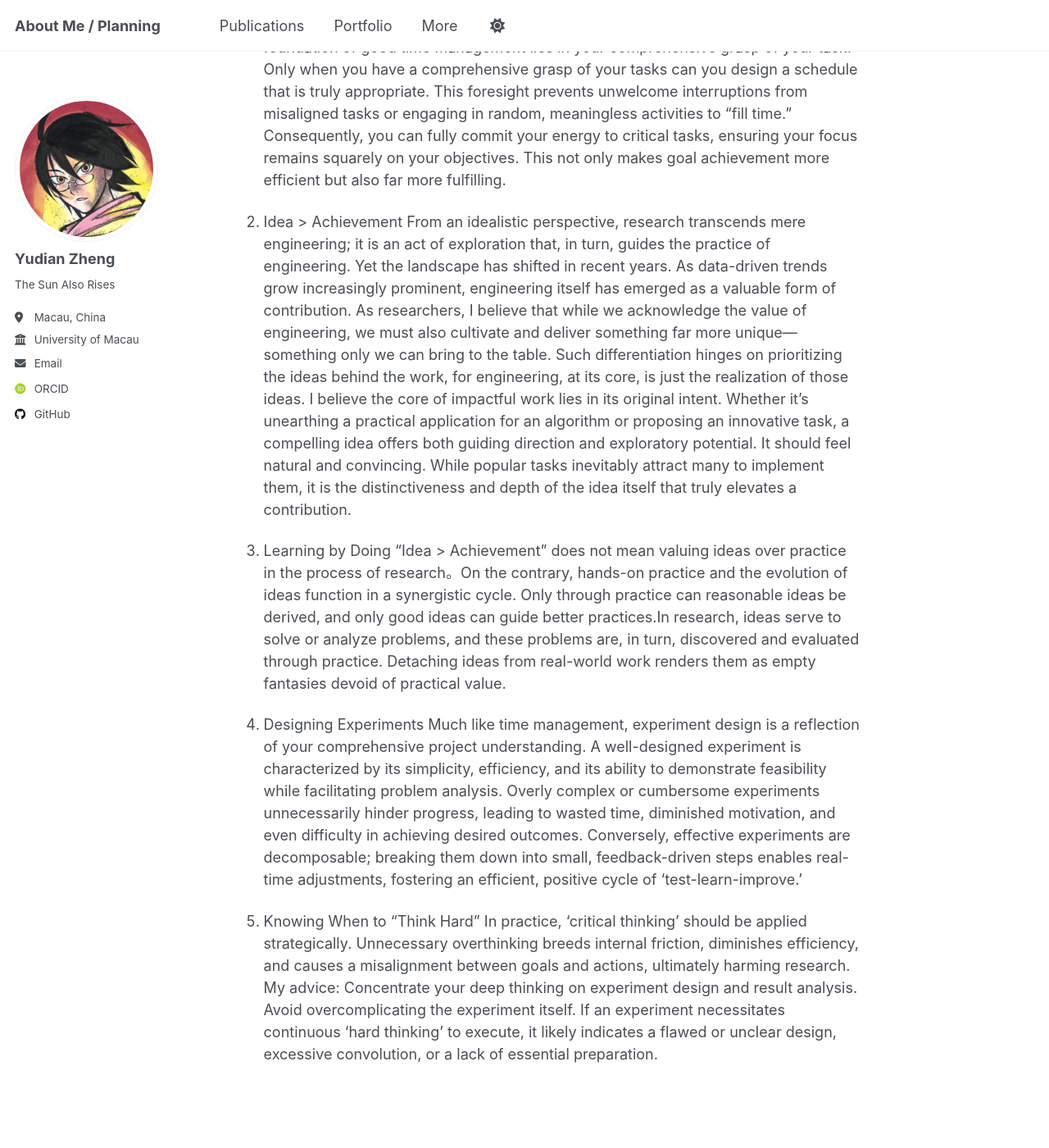
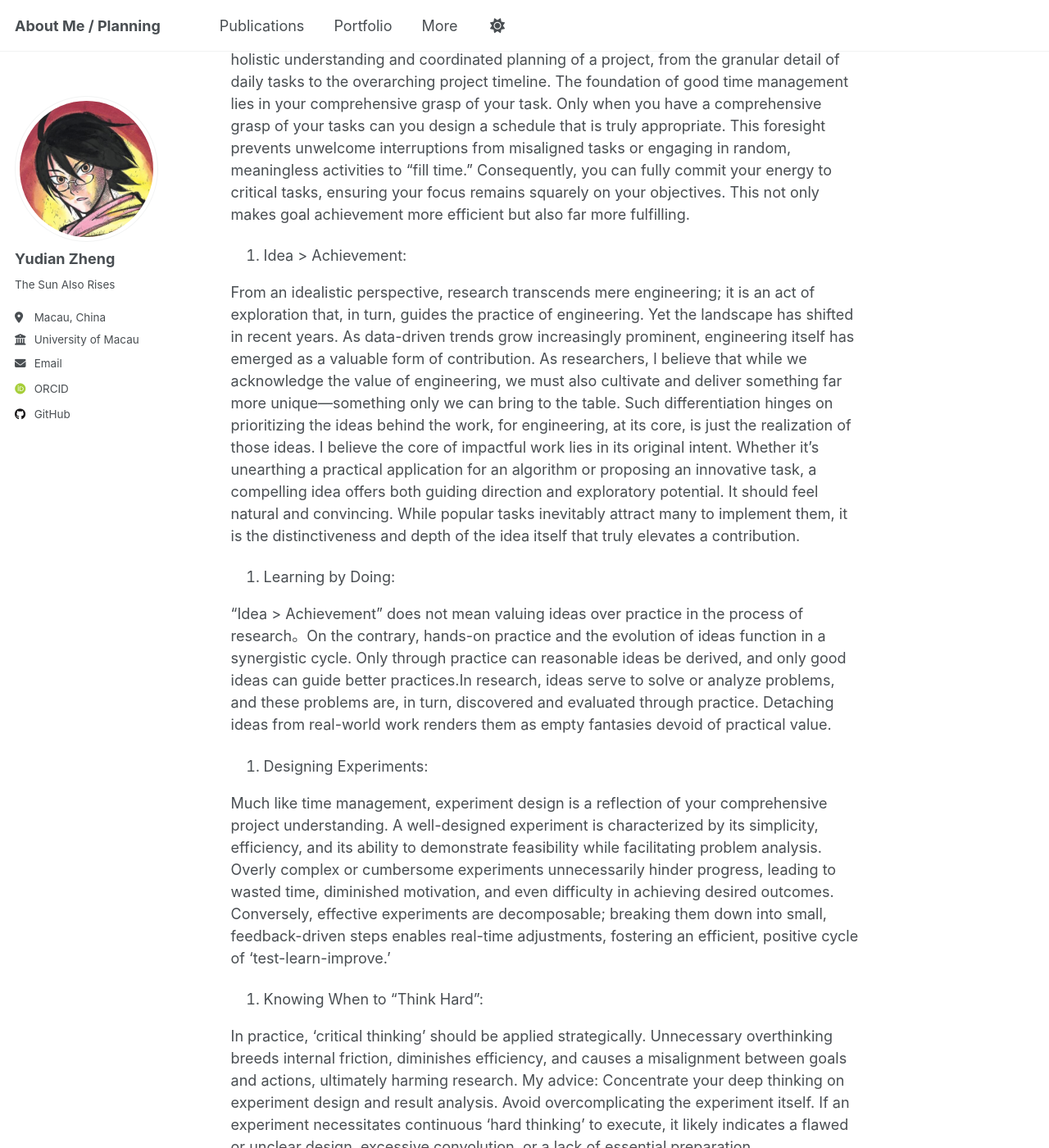
Before and after one commit to yudianzheng/yudianzheng.github.io, a Jekyll site: the page built from _pages/more.md, in a window 1280 px wide and 1400 px high, scrolled down 2899 px. Shown: the whole window at 82% size. Built offline with Jekyll 4.4.1, drawn with Linux system fonts in a browser that asks for light colours; some web fonts are replaced; a script that is not in the unit is left out; some of the changed text lies outside the part shown.

Commit message:
update more and about me

```diff
--- a/_pages/more.md
+++ b/_pages/more.md
@@ -36,24 +36,30 @@ My research is focused on 3D Vision (3DV), a field currently undergoing rapid de
 
 As time has passed, I've gradually formed coarse yet meaningful principles regarding research and learning, which now guide my approach:
 
-1. Consistency
-When it comes to learning, the goals we pursue are often lifelong. In most research, consistency stands as the most critical factor. Firstly, in terms of rarity, maintaining long-term consistency is arguably as challenging as the emergence of natural talent. Secondly, consistency is a skill that can be cultivated. As growth and learning follow an inherently non-linear curve, only through continuous learning and accumulation can we achieve genuine progress. Furthermore, consistency is also the most sustainable and efficient way to avoid internal friction and waste. It helps you coordinate and leverage your energy over the long run, rather than relying on fleeting bursts of motivation that quickly fade."
+1. Consistency:
+
+When it comes to learning, the goals we pursue are often lifelong. In most research, consistency stands as the most critical factor. Firstly, in terms of rarity, maintaining long-term consistency is arguably as challenging as the emergence of natural talent. Secondly, consistency is a skill that can be cultivated. As growth and learning follow an inherently non-linear curve, only through continuous learning and accumulation can we achieve genuine progress. Furthermore, consistency is also the most sustainable and efficient way to avoid internal friction and waste. It helps you coordinate and leverage your energy over the long run, rather than relying on fleeting bursts of motivation that quickly fade.
 
 Moments of "genius-driven inspiration" are thrilling, akin to surging waves that crest to great heights. Yet the ultimate purpose of a wave lies not in its peak, but in the journey it undertakes. True progress, too, is forged step by step: small, daily efforts accumulate to yield something meaningful—a principle embodied by every great scholar.
 
-2. Time Management
+2. Time Management:
+
 Time management is far more than simply creating a schedule or timetable; it requires a holistic understanding and coordinated planning of a project, from the granular detail of daily tasks to the overarching project timeline. The foundation of good time management lies in your comprehensive grasp of your task. Only when you have a comprehensive grasp of your tasks can you design a schedule that is truly appropriate. This foresight prevents unwelcome interruptions from misaligned tasks or engaging in random, meaningless activities to "fill time." Consequently, you can fully commit your energy to critical tasks, ensuring your focus remains squarely on your objectives. This not only makes goal achievement more efficient but also far more fulfilling.
 
-3. Idea > Achievement
+3. Idea > Achievement:
+
 From an idealistic perspective, research transcends mere engineering; it is an act of exploration that, in turn, guides the practice of engineering. Yet the landscape has shifted in recent years. As data-driven trends grow increasingly prominent, engineering itself has emerged as a valuable form of contribution. As researchers, I believe that while we acknowledge the value of engineering, we must also cultivate and deliver something far more unique—something only we can bring to the table. Such differentiation hinges on prioritizing the ideas behind the work, for engineering, at its core, is just the realization of those ideas.
 I believe the core of impactful work lies in its original intent. Whether it’s unearthing a practical application for an algorithm or proposing an innovative task, a compelling idea offers both guiding direction and exploratory potential. It should feel natural and convincing. While popular tasks inevitably attract many to implement them, it is the distinctiveness and depth of the idea itself that truly elevates a contribution.
 
-4. Learning by Doing
+4. Learning by Doing:
+
 “Idea > Achievement” does not mean valuing ideas over practice in the process of research。On the contrary, hands-on practice and the evolution of ideas function in a synergistic cycle. Only through practice can reasonable ideas be derived, and only good ideas can guide better practices.In research, ideas serve to solve or analyze problems, and these problems are, in turn, discovered and evaluated through practice. Detaching ideas from real-world work renders them as empty fantasies devoid of practical value.
 
-5. Designing Experiments
+5. Designing Experiments:
+
 Much like time management, experiment design is a reflection of your comprehensive project understanding. A well-designed experiment is characterized by its simplicity, efficiency, and its ability to demonstrate feasibility while facilitating problem analysis. Overly complex or cumbersome experiments unnecessarily hinder progress, leading to wasted time, diminished motivation, and even difficulty in achieving desired outcomes. Conversely, effective experiments are decomposable; breaking them down into small, feedback-driven steps enables real-time adjustments, fostering an efficient, positive cycle of ‘test-learn-improve.’
 
-6. Knowing When to “Think Hard”
+6. Knowing When to “Think Hard”:
+
 In practice, ‘critical thinking’ should be applied strategically. Unnecessary overthinking breeds internal friction, diminishes efficiency, and causes a misalignment between goals and actions, ultimately harming research.
 My advice: Concentrate your deep thinking on experiment design and result analysis. Avoid overcomplicating the experiment itself. If an experiment necessitates continuous ‘hard thinking’ to execute, it likely indicates a flawed or unclear design, excessive convolution, or a lack of essential preparation.
```
